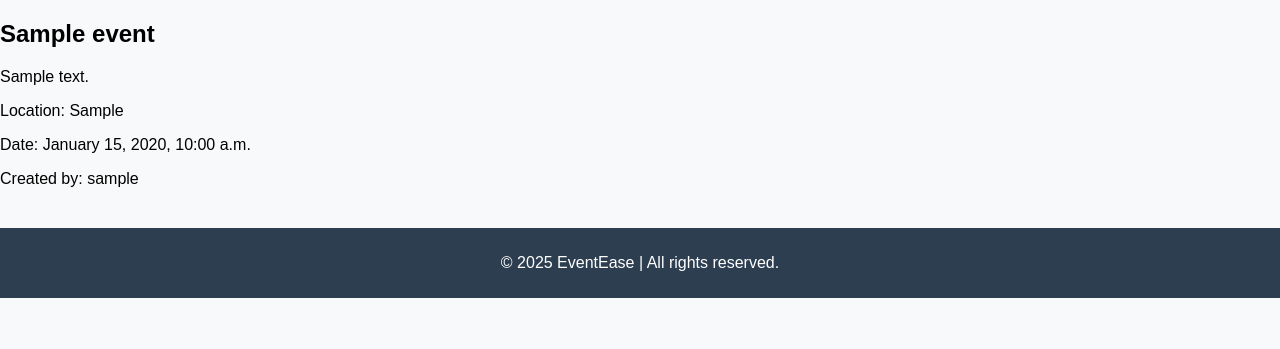
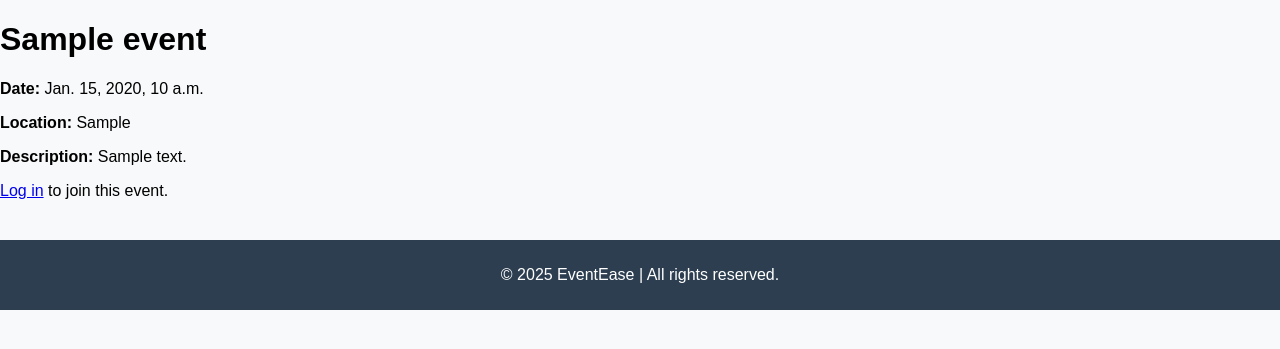
Before and after one commit to zeinali1/capstone-project, a Django app: template main_app/templates/events/event_detail.html in a window 1280 px wide. Shown: the part 48-397 px from the top of the page. Run offline with Django 5.2, Linux system fonts and the light colour scheme; the template is opened without the code that fills it: values that come from a table or form of the project are taken from there, others are empty; tables that the repository leaves empty hold one stand-in row (values such as "Sample post"); parts of the project's set-up code (start-up, migrations or seed data) failed here and were passed over.

Commit message:
update event_detail.html

```diff
--- a/main_app/templates/events/event_detail.html
+++ b/main_app/templates/events/event_detail.html
@@ -1,27 +1,32 @@
 {% extends 'base.html' %}
 {% block content %}
-<h2>{{ event.title }}</h2>
-<p>{{ event.description }}</p>
-<p>Location: {{ event.location }}</p>
-<p>Date: {{ event.event_date|date:"F j, Y, g:i a" }}</p>
-<p>Created by: {{ event.created_by.username }}</p>
+<div class="event-detail">
+    <h1>{{ event.title }}</h1>
+    <p><strong>Date:</strong> {{ event.event_date }}</p>
+    <p><strong>Location:</strong> {{ event.location }}</p>
+    <p><strong>Description:</strong> {{ event.description }}</p>
 
-{% if user.is_authenticated %}
-    {% if is_joined %}
-        <form action="{% url 'leave_event' event.id %}" method="post">{% csrf_token %}
-            <button type="submit">Leave Event</button>
-        </form>
+    {% if user.is_authenticated %}
+        {% if is_creator %}
+            <p><em>You created this event.</em></p>
+            <p><strong>Participants Joined:</strong> {{ participant_count }}</p>
+            <a href="{% url 'update_event' event.pk %}" class="btn btn-edit">Edit</a>
+            <a href="{% url 'delete_event' event.pk %}" class="btn btn-delete">Delete</a>
+        {% else %}
+            {% if is_joined %}
+                <form action="{% url 'leave_event' event.pk %}" method="post">
+                    {% csrf_token %}
+                    <button type="submit" class="btn btn-leave">Leave Event</button>
+                </form>
+            {% else %}
+                <form action="{% url 'join_event' event.pk %}" method="post">
+                    {% csrf_token %}
+                    <button type="submit" class="btn btn-join">Join Event</button>
+                </form>
+            {% endif %}
+        {% endif %}
     {% else %}
-        <form action="{% url 'join_event' event.id %}" method="post">{% csrf_token %}
-            <button type="submit">Join Event</button>
-        </form>
+        <p><a href="{% url 'login' %}">Log in</a> to join this event.</p>
     {% endif %}
-
-    {% if user == event.created_by %}
-        <a href="{% url 'edit_event' event.id %}">Edit</a>
-        <form action="{% url 'delete_event' event.id %}" method="post" style="display:inline">{% csrf_token %}
-            <button type="submit">Delete</button>
-        </form>
-    {% endif %}
-{% endif %}
+</div>
 {% endblock %}
```
